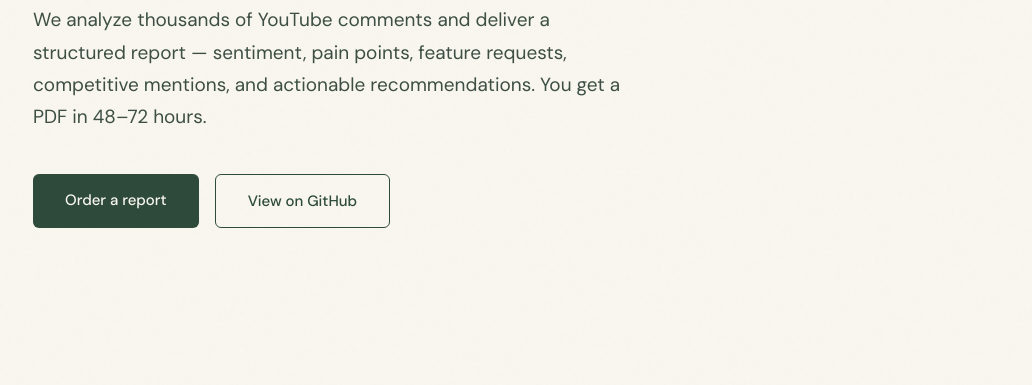
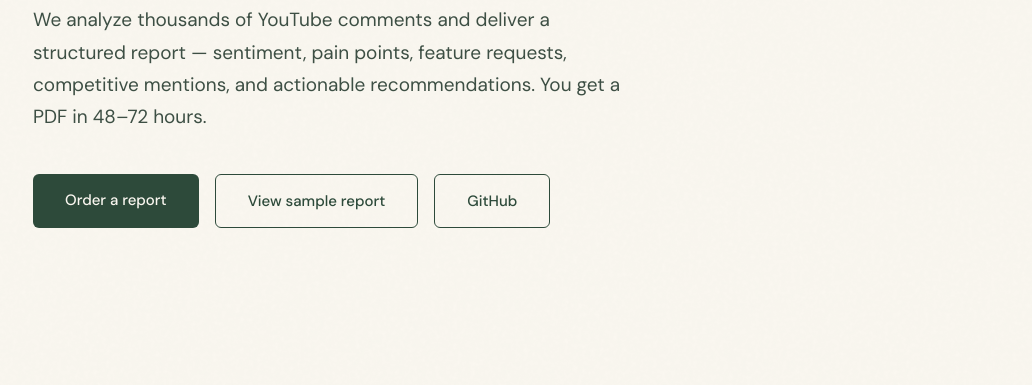
Before and after one commit to Alex-gmdotcom/commentlens, a plain HTML site: page docs/index.html in a window 1280 px wide. Shown: the part 410-795 px from the top of the page, without its empty margins (123-1155 px from the left). Drawn offline with Linux system fonts and the light colour scheme.

Commit message:
add: link to JetKVM demo report on landing page

```diff
--- a/docs/index.html
+++ b/docs/index.html
@@ -397,7 +397,8 @@
       </p>
       <div class="hero-cta">
         <a href="#pricing" class="btn-primary">Order a report</a>
-        <a href="https://github.com/Alex-gmdotcom/commentlens" class="btn-secondary">View on GitHub</a>
+        <a href="./samples/sample-jetkvm-report.html" class="btn-secondary">View sample report</a>
+        <a href="https://github.com/Alex-gmdotcom/commentlens" class="btn-secondary">GitHub</a>
       </div>
     </div>
 
```
